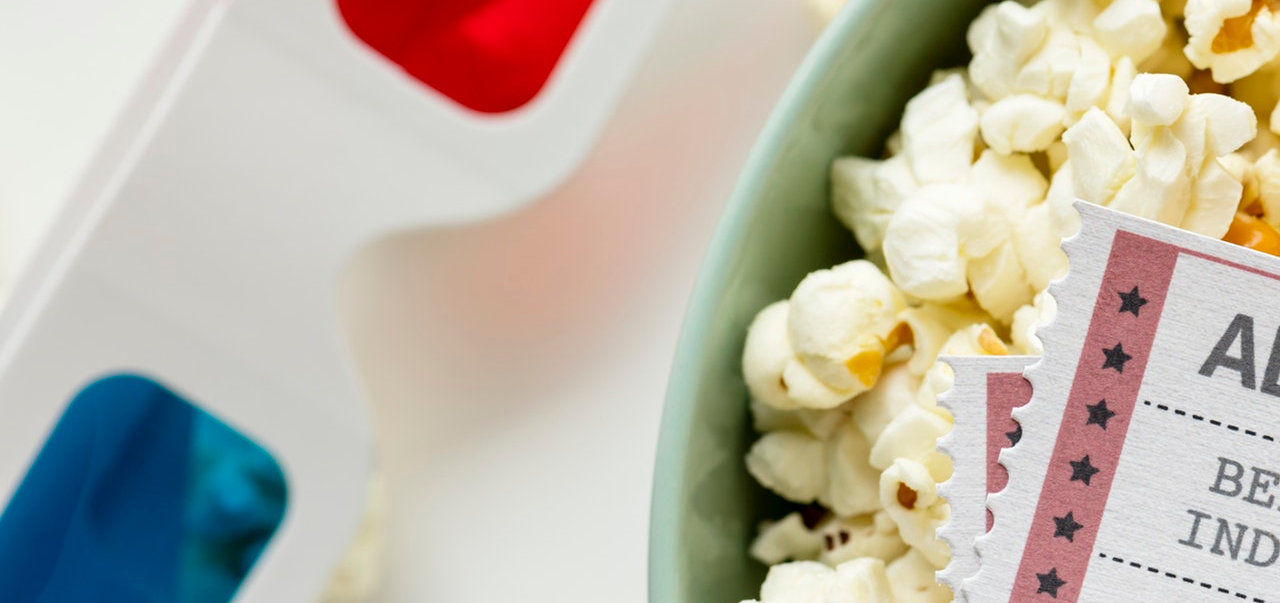
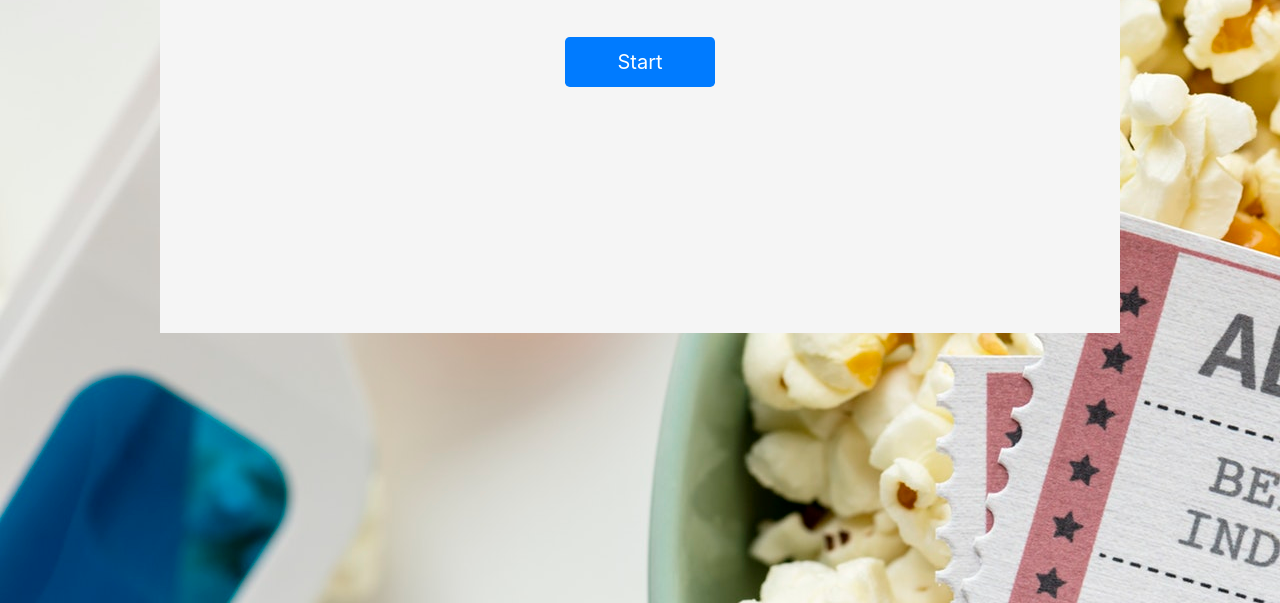
Before and after one commit to ENKBond/TriviaGame, a plain HTML site: page index.html in a window 1280 px wide. Shown: the part 197-800 px from the top of the page. Drawn offline with nearby package versions, Linux system fonts and the light colour scheme.

Commit message:
css udpates

```diff
--- a/assets/css/style.css
+++ b/assets/css/style.css
@@ -11,13 +11,15 @@ h1 {
     background-color: whitesmoke;
     top: 30px;
     width: 960px;
+    height: 500px;
     text-align: center;
     overflow: auto;
+    padding-top: 100px;
     margin: auto;
 }
 
 .btn {
     padding: 10px;
-    width: 100px;
+    width: 150px;
     border: 20px;
 }
--- a/assets/javascript/app.js
+++ b/assets/javascript/app.js
@@ -104,6 +104,7 @@ function selectQuestion() {
         $("#answerBlock").append(listOfChoices);
         listOfChoices.addClass("choices");
         listOfChoices.attr("data-name", allQuestions[i].choices[j]);
+        listOfChoices.addClass("btn btn-outline-info btn-sm");
 
     }
 
@@ -158,6 +159,7 @@ function wrongGuess() {
     $("#answerBlock").empty();
     wrongCount++;
     $("#answerBlock").append("Not quite. The correct answer is: " + allQuestions[i].correctAnswer).append("<br><img src='"+allQuestions[i].image+"' alt='Not Found'>");
+
     nextSteps();
 }
 
@@ -167,6 +169,7 @@ function timeUp() {
     $("#answerBlock").empty();
     unanswerCount++;
     $("#answerBlock").append("If you HAD made a guess, you probably would have picked: " + allQuestions[i].correctAnswer).append("<br><img src='"+allQuestions[i].image+"' alt='Not Found'>");
+
     nextSteps();
 }
 
```
Also changed, not shown: index.html (+6 -0 lines).
